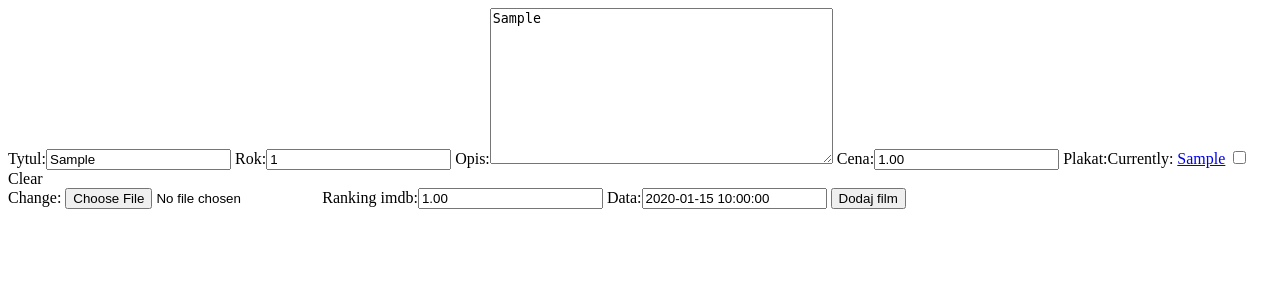
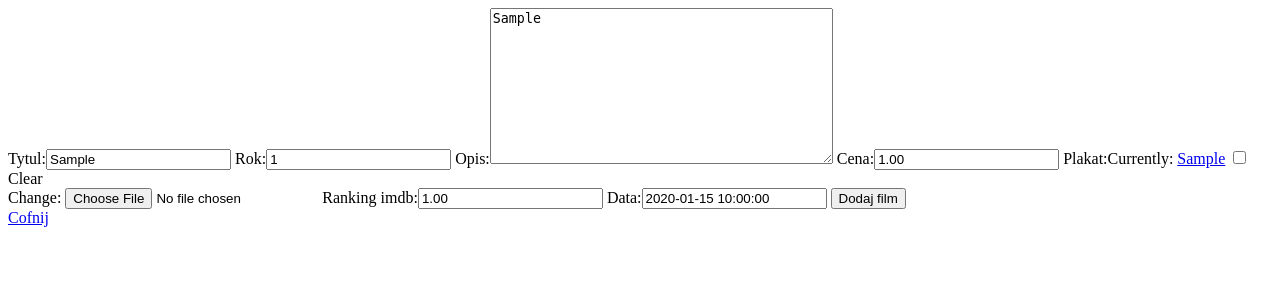
Before and after one commit to Rakiet/zadanie-django, a Django app: page /filmy/edytuj/1/ in a window 1280 px wide. Shown: the top 300 px of the page. Run offline with Django 3.2, Linux system fonts and the light colour scheme; tables that the repository leaves empty hold one stand-in row (values such as "Sample post").

Commit message:
dodanie url cofnij

```diff
--- a/templates/film_form.html
+++ b/templates/film_form.html
@@ -13,5 +13,6 @@
         {{ form }}
         <button type="submit">Dodaj film</button>
     </form>
+    <a href="{% url 'wszystkie_filmy' %}">Cofnij</a>
 </body>
 </html>
--- a/templates/filmy.html
+++ b/templates/filmy.html
@@ -17,5 +17,6 @@
         <a href="{% url 'edytuj_film' film.id %}">Edytuj</a>
         <a href="{% url 'usun_film' film.id %}">Usun</a>
     {% endfor %}
+    <a href="{% url 'wszystkie_filmy' %}">Cofnij</a>
 </body>
 </html>
--- a/templates/potwierdz.html
+++ b/templates/potwierdz.html
@@ -13,7 +13,7 @@
         {% csrf_token %}
         <button type="submit">Usun film</button>
     </form>
-    <a href="{% url 'wszystkie_filmy' %}">Anuluj</a>
+    <a href="{% url 'wszystkie_filmy' %}">Cofnij</a>
 
 </body>
 </html>
```
